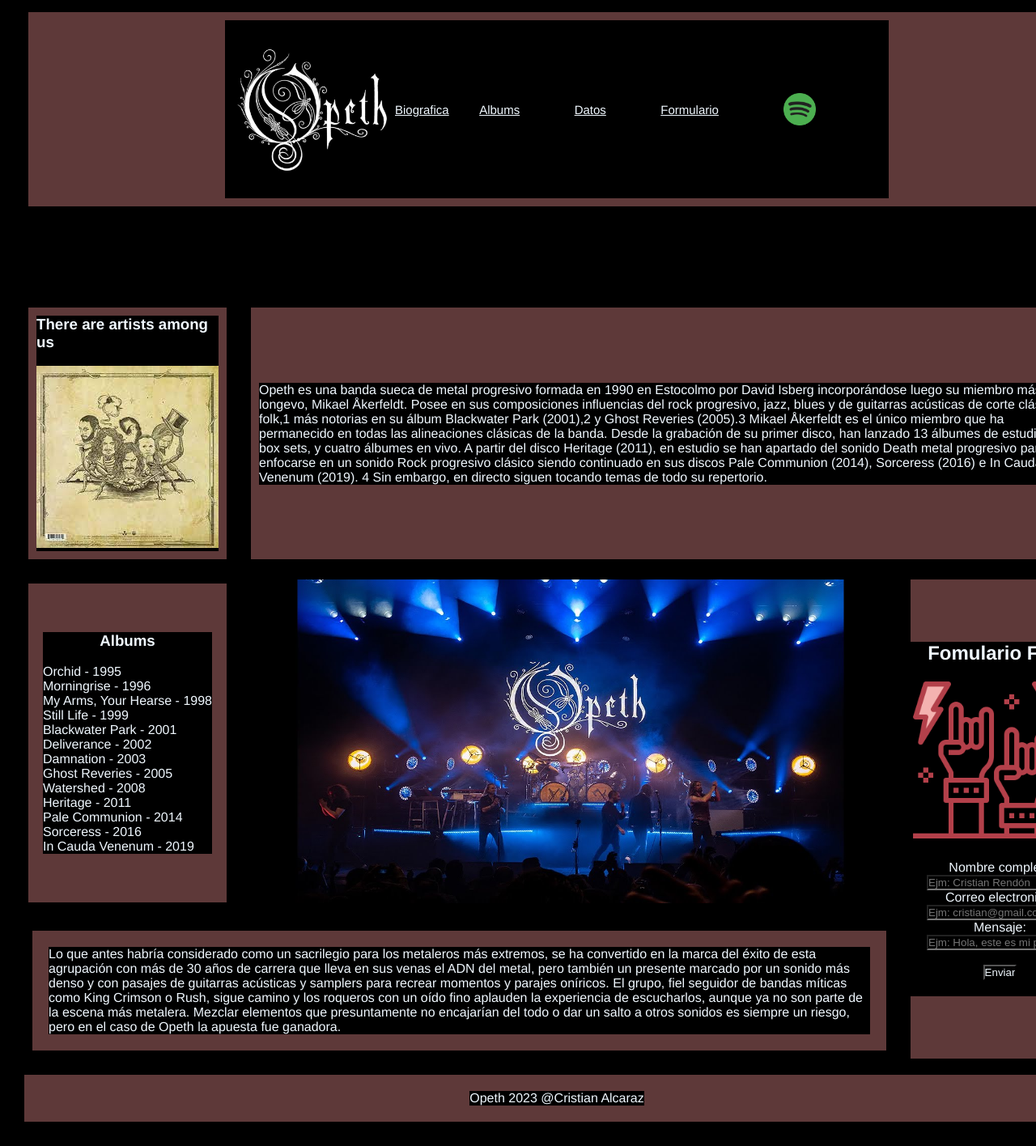
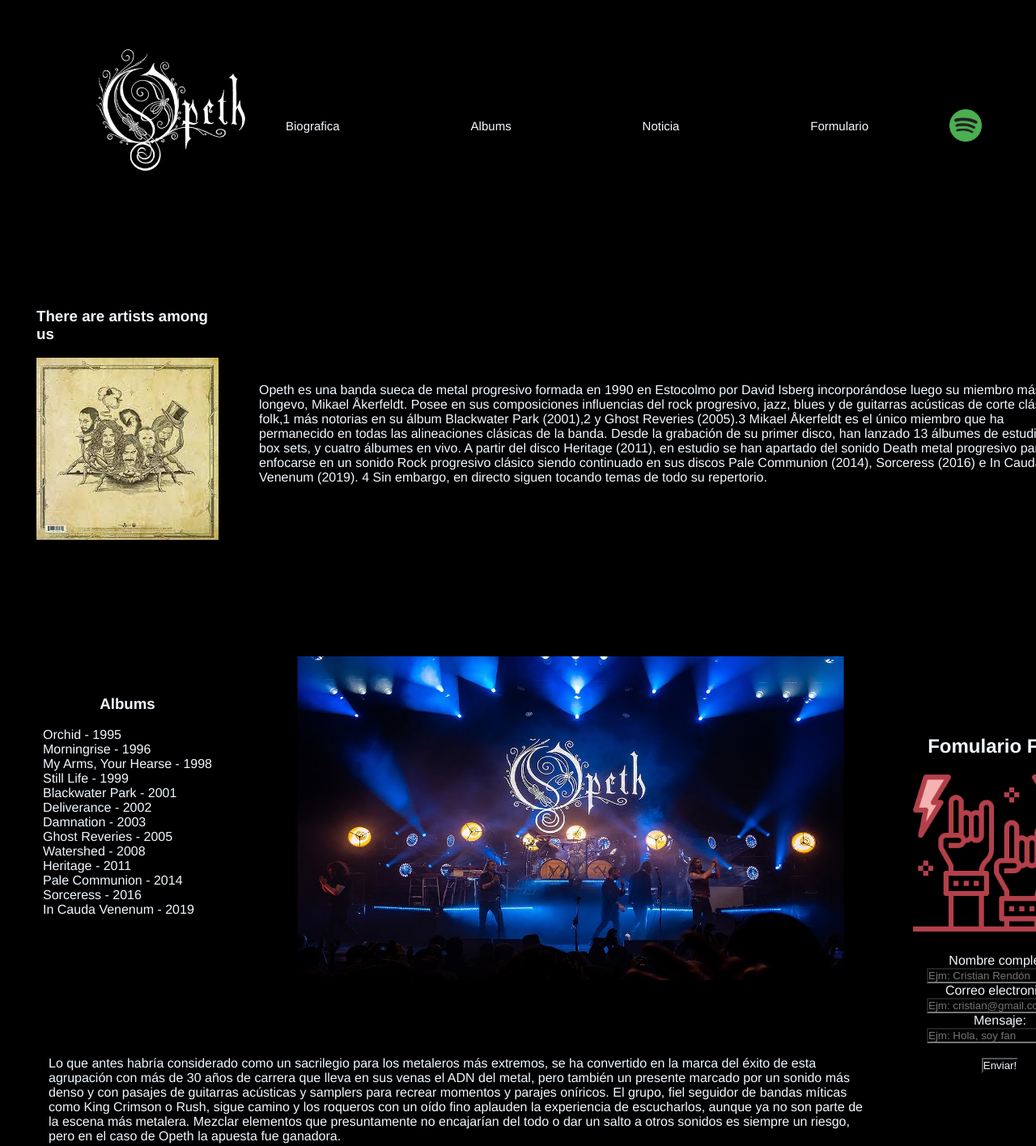
Before and after one commit to CristianRen/landingpage_opeth.github.io, a plain HTML site: page index.html in a window 1280 px wide. Shown: the part 20-1436 px from the top of the page at 81% size. Drawn offline with Linux system fonts and the light colour scheme.

Commit message:
Index y styles actualizados

```diff
--- a/index.html
+++ b/index.html
@@ -23,10 +23,10 @@
                             <li class="albums">Albums</li>
                         </a>
                         <a href="#">
-                            <li class="datos">Datos</li>
+                            <li class="noticia">Noticia</li>
                         </a>
                         <a href="#">
-                            <li class="forulario">Formulario</li>
+                            <li class="formulario">Formulario</li>
                         </a>
                     </div>
                     <a href=""><img class="redes" src="images/spotify.png" alt=""></a>
@@ -93,9 +93,9 @@
                     <label for="email">Correo electronico:</label><br>
                     <input type="email" id="mail" name="mail" placeholder="Ejm: cristian@gmail.com"><br>
                     <label for="text">Mensaje:</label><br>
-                    <input type="textarea" id="text" name="text" placeholder="Ejm: Hola, este es mi perfil"><br><br>
+                    <input type="textarea" id="text" name="text" placeholder="Ejm: Hola, soy fan"><br><br>
 
-                    <input type="submit" value="Enviar">
+                    <input type="submit" value="Enviar!">
                 </form>
             </aside>
         </div>
--- a/styles.css
+++ b/styles.css
@@ -5,7 +5,7 @@
     color: aliceblue;
 }
 .contenedor-pagina > *{
-    background-color: rgb(94, 57, 57);
+    background-color: rgb(0, 0, 0);
     display: flex;
     justify-content: center;
     align-items: center;
@@ -35,65 +35,83 @@
 .optiones .logo{
     height: 200px;
     width: 200px;
+    padding-right: 40px;
+
 }
 .optiones{
     display: flex;
     justify-content: space-between;
-    width: 100vh;
+    padding-left: 50px;
+    width: 150vh;
+
 }
 .redes{
     height: 40px;
     width: 40px;
-    padding: 10vh;
+    padding: 100px;
     display: flex;
     justify-content: center;
     align-items: center;
+}
 
-
-}
 .main-menu{
     grid-area: menu;
     margin: 5px;
     padding: 10px;
-    margin-bottom: 100px;
+    margin-bottom: 50px;
 }
 
 .menu{
     list-style: none;
+    text-decoration:none;
     font-size: 15px;
     display: flex;
-    width: 120vh;
+    width: 100vh;
     align-items: center;
     justify-content:space-between;
+
+}
+.menu li:hover{
+    color: rgba(202, 204, 74, 0.74);
+    text-decoration:none;
+}
+.menu a{
+    text-decoration:none;
 }
 
 .sec-img{
     grid-area: imagen;
     margin: 5px;
     padding: 10px;
+    margin-bottom: 50px;
 }
 .sec-info{
     grid-area: info;
     margin: 5px;
     padding: 10px;
+    margin-bottom: 30px;
 }
 .asi-der{
     grid-area: der;
     margin: 5px;
     padding: 10px;
+    margin-top: 30px;
 }
 .asi-der h1{
     text-align: center;
 }
 .sec-cent{
     grid-area: cent;
+    margin-top: 30px;
 }
 .sec-cent img{
     height: 400px;
     width: 800px;
+    margin-top: 30px;
 }
 .asi-izq{
     grid-area: izq;
+    padding-top: 60px;
 }
 .asi-izq img{
     height: 200px;
@@ -110,6 +128,7 @@
     grid-area: datos;
     margin: 10px;
     padding: 20px;
+    margin-top: 50px;
 }
 .pie{
     grid-area: pie;
```
